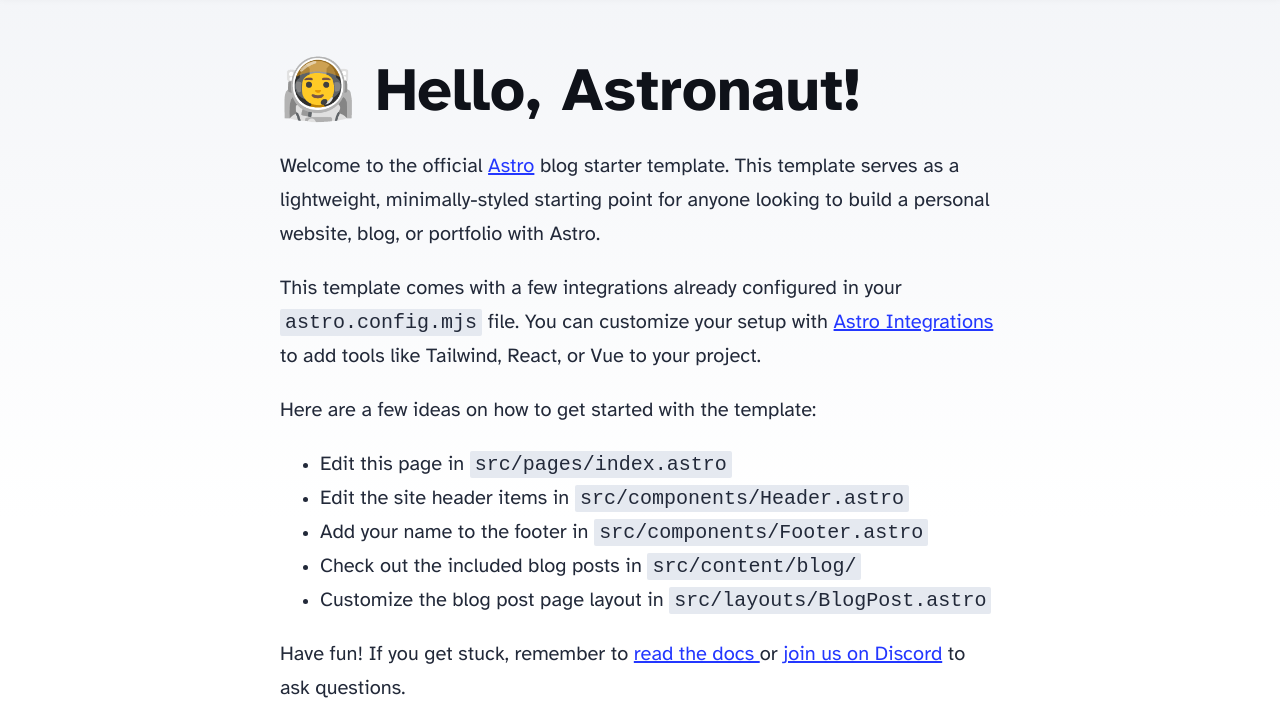
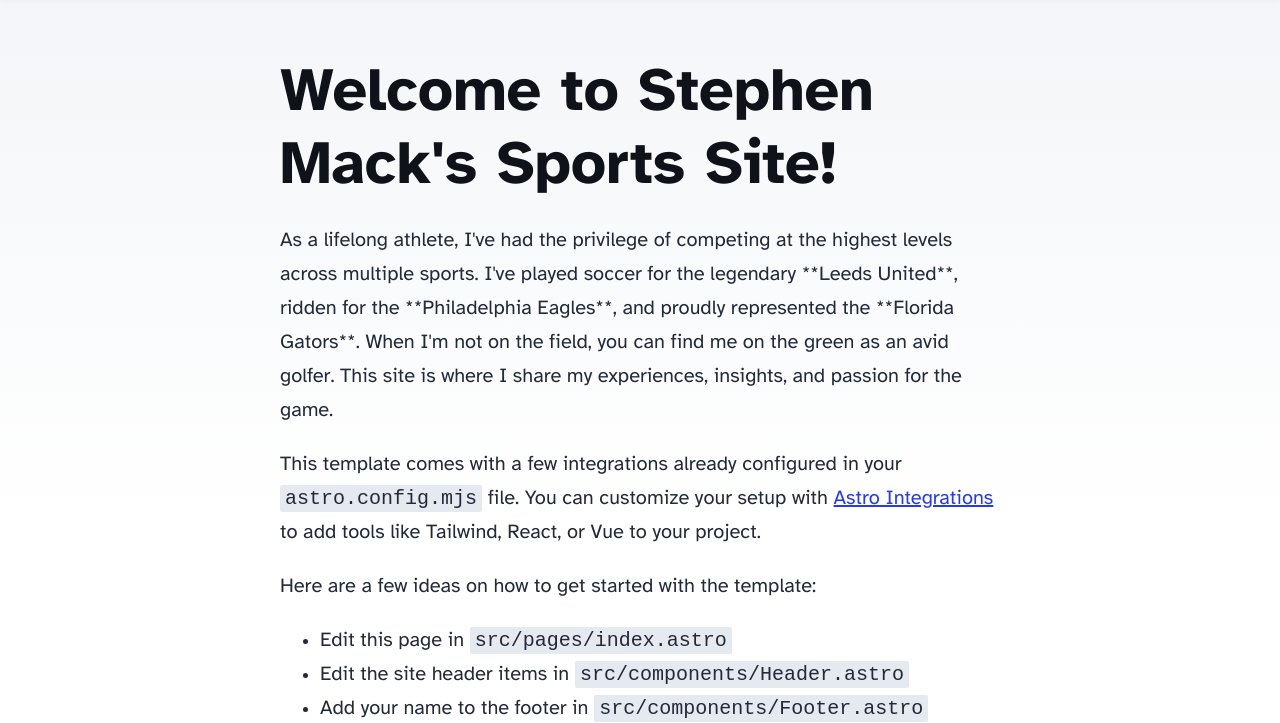
Before and after one commit to sgmack96/mackreport-dev, an Astro site: page / in a window 1280 px wide. Shown: the part 81-804 px from the top of the page. Built offline with nearby package versions, Linux system fonts and the light colour scheme; Astro itself is replaced by a stand-in of ours.

Commit message:
Update index.astro

```diff
--- a/src/pages/index.astro
+++ b/src/pages/index.astro
@@ -13,11 +13,13 @@ import { SITE_TITLE, SITE_DESCRIPTION } from '../consts';
 	<body>
 		<Header />
 		<main>
-			<h1>🧑‍🚀 Hello, Astronaut!</h1>
+			<h1>Welcome to Stephen Mack's Sports Site!</h1>
 			<p>
-				Welcome to the official <a href="https://astro.build/">Astro</a> blog starter template. This
-				template serves as a lightweight, minimally-styled starting point for anyone looking to build
-				a personal website, blog, or portfolio with Astro.
+				As a lifelong athlete, I've had the privilege of competing at the highest levels across
+				multiple sports. I've played soccer for the legendary **Leeds United**, ridden for the
+				**Philadelphia Eagles**, and proudly represented the **Florida Gators**. When I'm not on
+				the field, you can find me on the green as an avid golfer. This site is where I share my
+				experiences, insights, and passion for the game.
 			</p>
 			<p>
 				This template comes with a few integrations already configured in your
```
